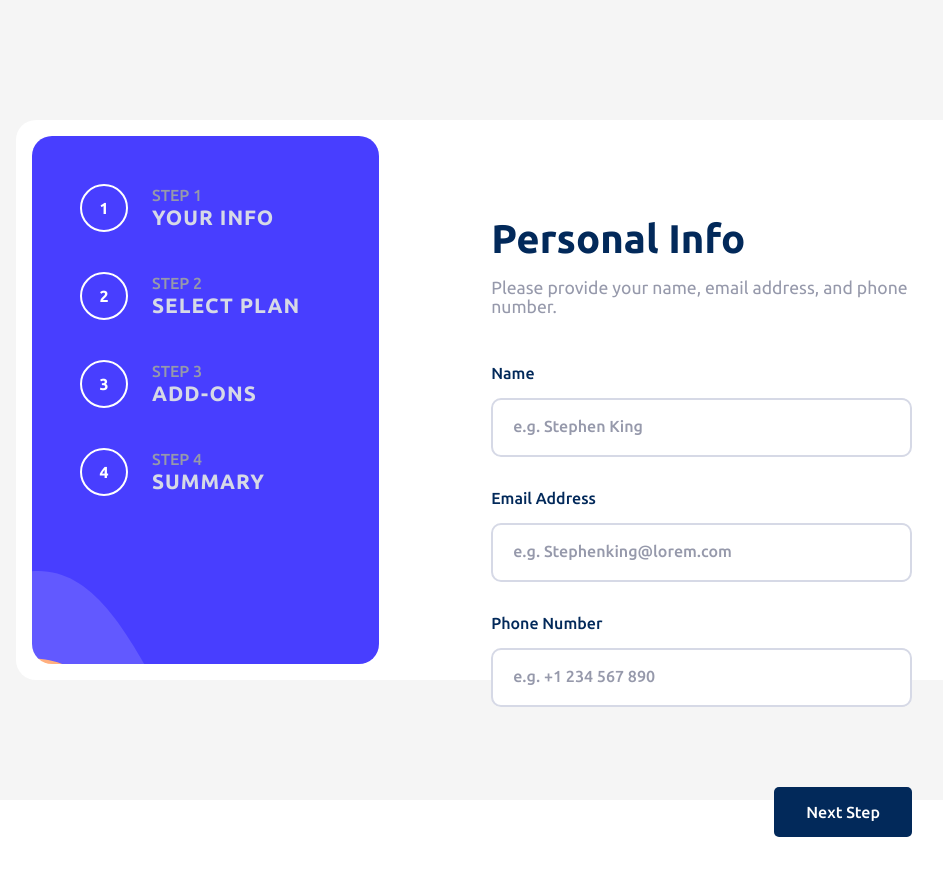
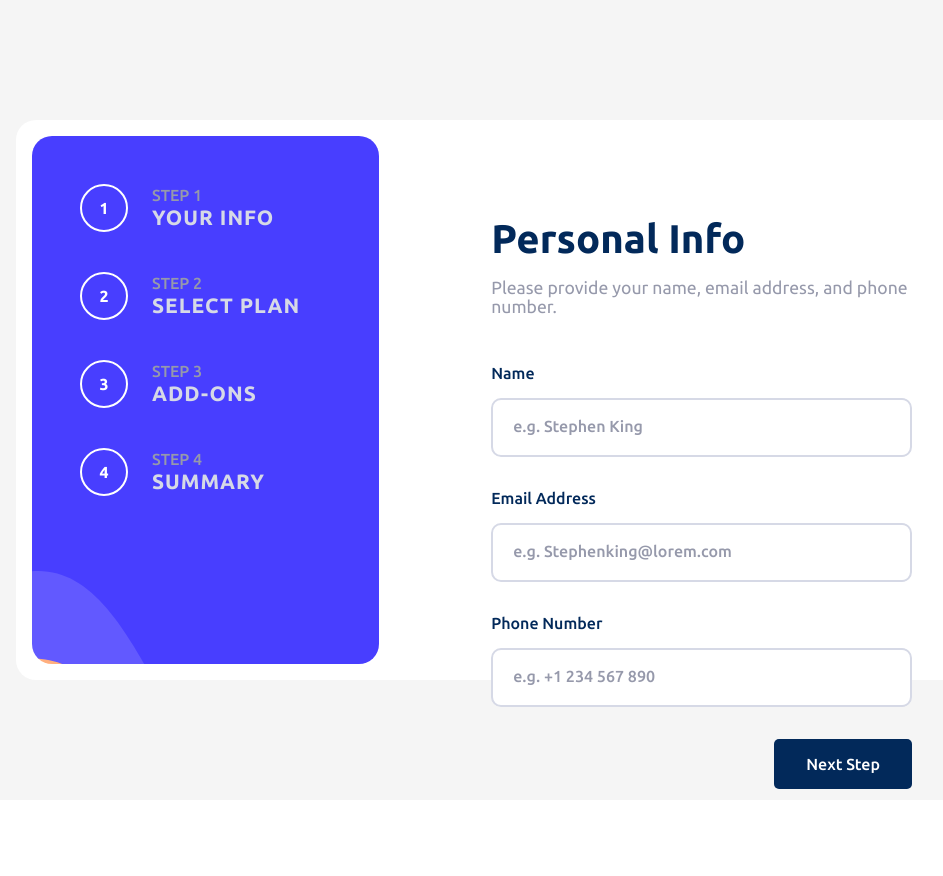
Before and after one commit to kaya70875/multi-step-form-react, a React (Vite) app in the folder multi-step-form/: page / in a window 1280 px wide. Shown: the top 876 px of the page, without its empty margins (112-1055 px from the left). After the commit the page ends 800 px from the top, so only its background shows below. Built offline with nearby package versions, Linux system fonts and the light colour scheme.

Commit message:
push button to bottom

```diff
--- a/multi-step-form/src/components/_FormInfoSection.scss
+++ b/multi-step-form/src/components/_FormInfoSection.scss
@@ -4,9 +4,10 @@
     flex-direction: column;
     align-items: start;
 
-    padding-block: 5em;
+    padding-block-start: 5em;
     padding-inline: 7em;
     gap : 3rem;
+    height: 100%;
 }
 
 .form-header {
@@ -29,9 +30,18 @@
 
 .form {
     width: 100%;
+    height: 100%;
 }
 
 .form form{
+    display: flex;
+    flex-direction: column;
+    justify-content: space-between;
+    gap : 2rem;
+    height: 100%;
+}
+
+.all-inputs {
     display: flex;
     flex-direction: column;
     gap : 2rem;
--- a/multi-step-form/src/components/buttons/_FormButton.scss
+++ b/multi-step-form/src/components/buttons/_FormButton.scss
@@ -1,7 +1,9 @@
 .button-wrapper {
     display: flex;
     width: 100%;
+    height: 100%;
     align-items: end;
     justify-content: end;
-    margin-top: 3em;
+
+    margin-top: auto;
 }
--- a/multi-step-form/src/components/routes/MainPage.tsx
+++ b/multi-step-form/src/components/routes/MainPage.tsx
@@ -63,6 +63,7 @@ export default function MainPage() {
       >
         <section className="form">
           <form onSubmit={handleSubmit}>
+            <div className="all-inputs">
               <div className="input-wrapper">
                 <label htmlFor="name">Name</label>
                 <input
@@ -110,6 +111,7 @@ export default function MainPage() {
                   </p>
                 )}
               </div>
+            </div>
 
             <SubmitButton />
           </form>
```
Lines whose indentation alone changed are shown as unchanged.
